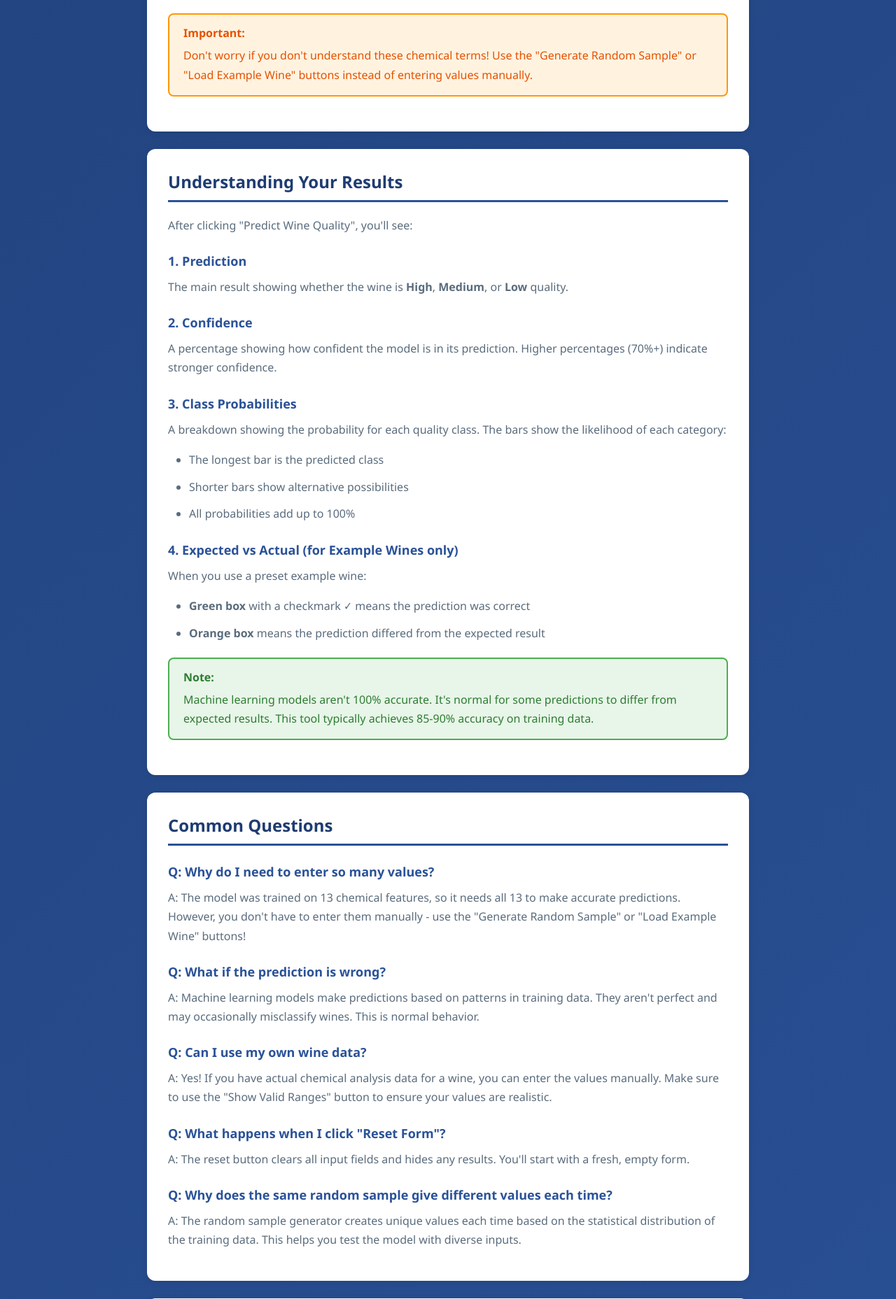
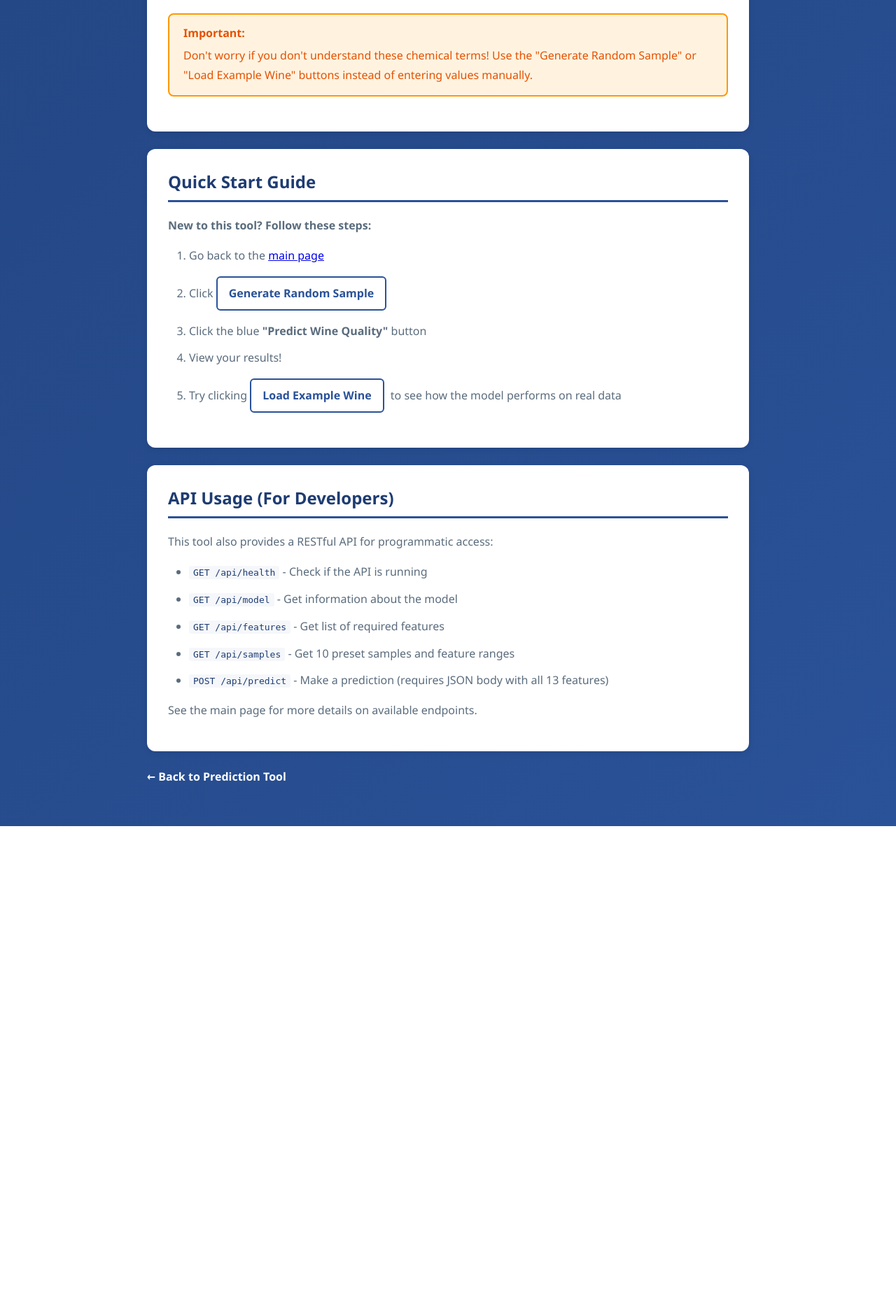
Before and after one commit to squieb2/DS-Random-Forest-ML-Deployment, a Flask app: page /guide in a window 1280 px wide. Shown: the part 2533-4390 px from the top of the page at 70% size. After the commit the page ends 3714 px from the top, so only its background shows below. Run offline with Flask 3, Linux system fonts and the light colour scheme; parts of the project's set-up code (start-up, migrations or seed data) failed here and were passed over.

Commit message:
Removed unneeded features

```diff
--- a/templates/guide.html
+++ b/templates/guide.html
@@ -266,55 +266,6 @@
         </div>
 
         <div class="guide-section">
-            <h2>Understanding Your Results</h2>
-            <p>After clicking "Predict Wine Quality", you'll see:</p>
-
-            <h3>1. Prediction</h3>
-            <p>The main result showing whether the wine is <strong>High</strong>, <strong>Medium</strong>, or <strong>Low</strong> quality.</p>
-
-            <h3>2. Confidence</h3>
-            <p>A percentage showing how confident the model is in its prediction. Higher percentages (70%+) indicate stronger confidence.</p>
-
-            <h3>3. Class Probabilities</h3>
-            <p>A breakdown showing the probability for each quality class. The bars show the likelihood of each category:</p>
-            <ul>
-                <li>The longest bar is the predicted class</li>
-                <li>Shorter bars show alternative possibilities</li>
-                <li>All probabilities add up to 100%</li>
-            </ul>
-
-            <h3>4. Expected vs Actual (for Example Wines only)</h3>
-            <p>When you use a preset example wine:</p>
-            <ul>
-                <li><strong>Green box</strong> with a checkmark ✓ means the prediction was correct</li>
-                <li><strong>Orange box</strong> means the prediction differed from the expected result</li>
-            </ul>
-            <div class="tip-box">
-                <strong>Note:</strong>
-                <p>Machine learning models aren't 100% accurate. It's normal for some predictions to differ from expected results. This tool typically achieves 85-90% accuracy on training data.</p>
-            </div>
-        </div>
-
-        <div class="guide-section">
-            <h2>Common Questions</h2>
-
-            <h3>Q: Why do I need to enter so many values?</h3>
-            <p>A: The model was trained on 13 chemical features, so it needs all 13 to make accurate predictions. However, you don't have to enter them manually - use the "Generate Random Sample" or "Load Example Wine" buttons!</p>
-
-            <h3>Q: What if the prediction is wrong?</h3>
-            <p>A: Machine learning models make predictions based on patterns in training data. They aren't perfect and may occasionally misclassify wines. This is normal behavior.</p>
-
-            <h3>Q: Can I use my own wine data?</h3>
-            <p>A: Yes! If you have actual chemical analysis data for a wine, you can enter the values manually. Make sure to use the "Show Valid Ranges" button to ensure your values are realistic.</p>
-
-            <h3>Q: What happens when I click "Reset Form"?</h3>
-            <p>A: The reset button clears all input fields and hides any results. You'll start with a fresh, empty form.</p>
-
-            <h3>Q: Why does the same random sample give different values each time?</h3>
-            <p>A: The random sample generator creates unique values each time based on the statistical distribution of the training data. This helps you test the model with diverse inputs.</p>
-        </div>
-
-        <div class="guide-section">
             <h2>Quick Start Guide</h2>
             <p><strong>New to this tool? Follow these steps:</strong></p>
             <ol>
```
